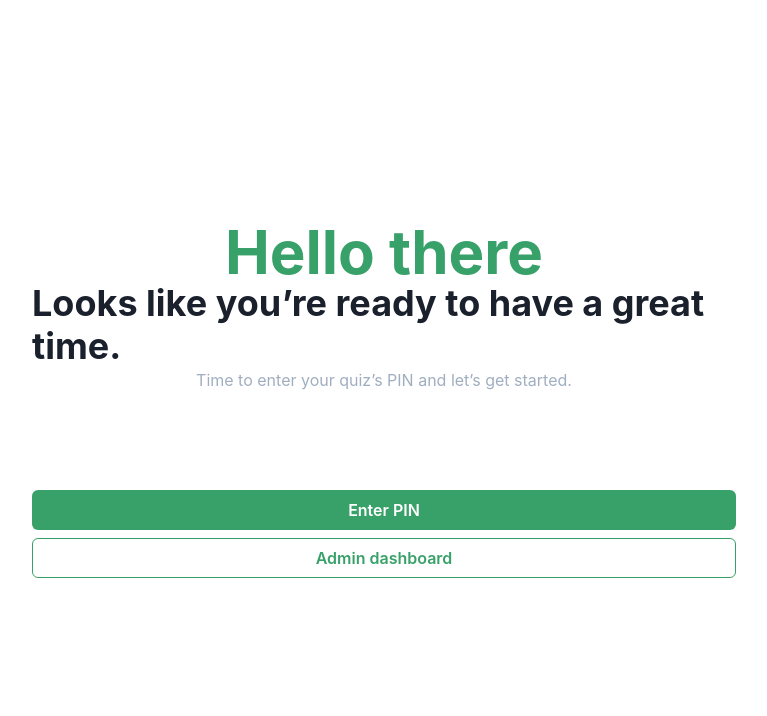
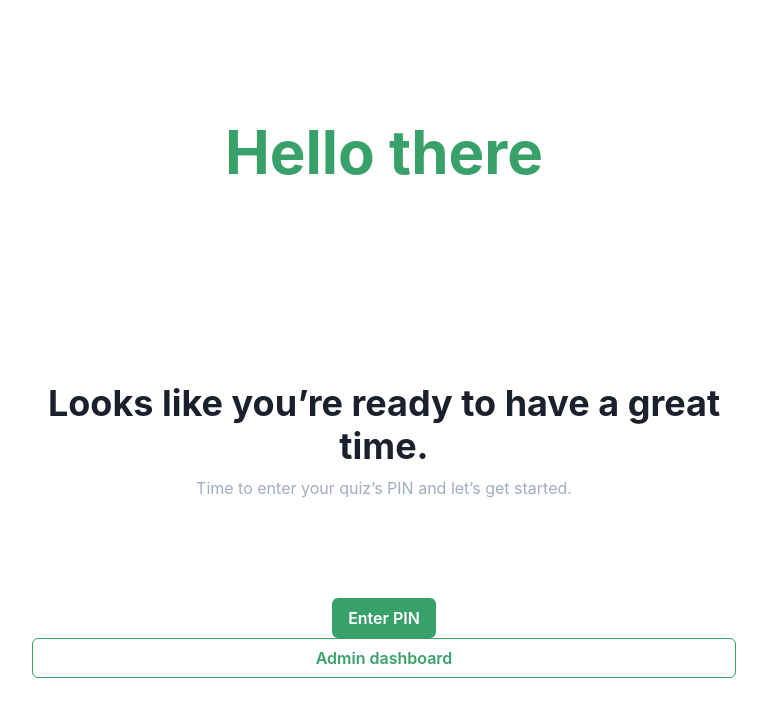
Before and after one commit to elijahmg/Pub-Quiz-App, a Next.js app: page / in a window 1280 px wide. Shown: the top 716 px of the page, without its empty margins (256-1023 px from the left). Built offline with nearby package versions, Linux system fonts and the light colour scheme.

Commit message:
feat: recreat props for children

```diff
--- a/components/ModalComponent.tsx
+++ b/components/ModalComponent.tsx
@@ -17,14 +17,14 @@ import {
 
 interface ModalProps {
   modalStatus: boolean;
-  changeModalStatus: Function;
+  onClickHandle: Function;
 }
 export default function ModalComponent({
   modalStatus,
-  changeModalStatus,
+  onClickHandle,
 }: ModalProps) {
   return (
-    <Modal isOpen={modalStatus} onClose={() => changeModalStatus(false)}>
+    <Modal isOpen={modalStatus} onClose={() => onClickHandle(false)}>
       <ModalOverlay />
       <ModalContent>
         <ModalHeader>Login</ModalHeader>
@@ -52,11 +52,11 @@ export default function ModalComponent({
           <Button
             colorScheme="blue"
             mr={3}
-            onClick={() => changeModalStatus(false)}
+            onClick={() => onClickHandle(false)}
           >
             Join
           </Button>
-          <Button onClick={() => changeModalStatus(false)} variant="ghost">
+          <Button onClick={() => onClickHandle(false)} variant="ghost">
             Close
           </Button>
         </ModalFooter>
--- a/components/buttons/PrimaryButton.tsx
+++ b/components/buttons/PrimaryButton.tsx
@@ -2,21 +2,12 @@ import { Button } from '@chakra-ui/react';
 
 interface ButtonProps {
   label: string;
-  changeModalStatus: Function;
+  onClickHandle: Function;
 }
 
-export default function PrimaryButton({
-  label,
-  changeModalStatus,
-}: ButtonProps) {
+export default function PrimaryButton({ label, onClickHandle }: ButtonProps) {
   return (
-    <Button
-      w="100%"
-      onClick={() => changeModalStatus(true)}
-      color="white"
-      bgColor="green.100"
-      mb={2}
-    >
+    <Button color="white" onClick={() => onClickHandle()} bgColor="green.100">
       {label}
     </Button>
   );
--- a/components/buttons/SecondaryButton.tsx
+++ b/components/buttons/SecondaryButton.tsx
@@ -1,10 +1,11 @@
 import { Button } from '@chakra-ui/react';
+import { ReactNode } from 'react';
 
 interface ButtonProps {
-  label: string;
+  children: ReactNode;
 }
 
-export default function SecondaryButton({ label }: ButtonProps) {
+export default function SecondaryButton({ children }: ButtonProps) {
   return (
     <Button
       variant="outline"
@@ -12,7 +13,7 @@ export default function SecondaryButton({ label }: ButtonProps) {
       w="100%"
       color="green.100"
     >
-      {label}
+      {children}
     </Button>
   );
 }
--- a/components/headers/Header.tsx
+++ b/components/headers/Header.tsx
@@ -1,13 +1,14 @@
 import { Heading } from '@chakra-ui/react';
+import { ReactNode } from 'react';
 
 interface Header {
-  label: string;
+  children: ReactNode;
 }
 
-export default function Header({ label }: Header) {
+export default function Header({ children }: Header) {
   return (
-    <Heading as="h1" size="3xl" color="green.100">
-      {label}
+    <Heading as="h1" size="3xl" color="green.100" mb={200}>
+      {children}
     </Heading>
   );
 }
--- a/components/headers/SubHeader.tsx
+++ b/components/headers/SubHeader.tsx
@@ -1,9 +1,14 @@
 import { Heading } from '@chakra-ui/react';
+import { ReactNode } from 'react';
 
 interface SubHeader {
-  label: string;
+  children: ReactNode;
 }
 
-export default function SubHeader({ label }: SubHeader) {
-  return <Heading as="h2">{label}</Heading>;
+export default function SubHeader({ children }: SubHeader) {
+  return (
+    <Heading as="h2" textAlign="center" mb={2}>
+      {children}
+    </Heading>
+  );
 }
--- a/components/headers/SubTitle.tsx
+++ b/components/headers/SubTitle.tsx
@@ -1,9 +1,14 @@
 import { Text } from '@chakra-ui/react';
+import { ReactNode } from 'react';
 
 interface SubText {
-  label: string;
+  children: ReactNode;
 }
 
-export default function SubTitle({ label }: SubText) {
-  return <Text color="gray.400">{label}</Text>;
+export default function SubTitle({ children }: SubText) {
+  return (
+    <Text color="gray.400" align="center">
+      {children}
+    </Text>
+  );
 }
--- a/pages/index.tsx
+++ b/pages/index.tsx
@@ -20,24 +20,19 @@ export default function Home() {
       <main className={styles.main}>
         <Box mb={98}>
           <Flex alignItems="center" flexDirection="column">
-            <Header label={'Hello there'} />
-            <SubHeader
-              label={'Looks like you’re ready to have a great time.'}
-            />
-            <SubTitle
-              label={'Time to enter your quiz’s PIN and let’s get started.'}
-            />
+            <Header>Hello there</Header>
+            <SubHeader>Looks like you’re ready to have a great time.</SubHeader>
+            <SubTitle>
+              Time to enter your quiz’s PIN and let’s get started.
+            </SubTitle>
           </Flex>
         </Box>
 
-        <PrimaryButton
-          label={'Enter PIN'}
-          changeModalStatus={changeModalStatus}
-        />
-        <SecondaryButton label={'Admin dashboard'} />
+        <PrimaryButton label={'Enter PIN'} onClickHandle={changeModalStatus} />
+        <SecondaryButton>Admin dashboard</SecondaryButton>
         <ModalComponent
           modalStatus={modalStatus}
-          changeModalStatus={changeModalStatus}
+          onClickHandle={changeModalStatus}
         />
       </main>
     </>
```
